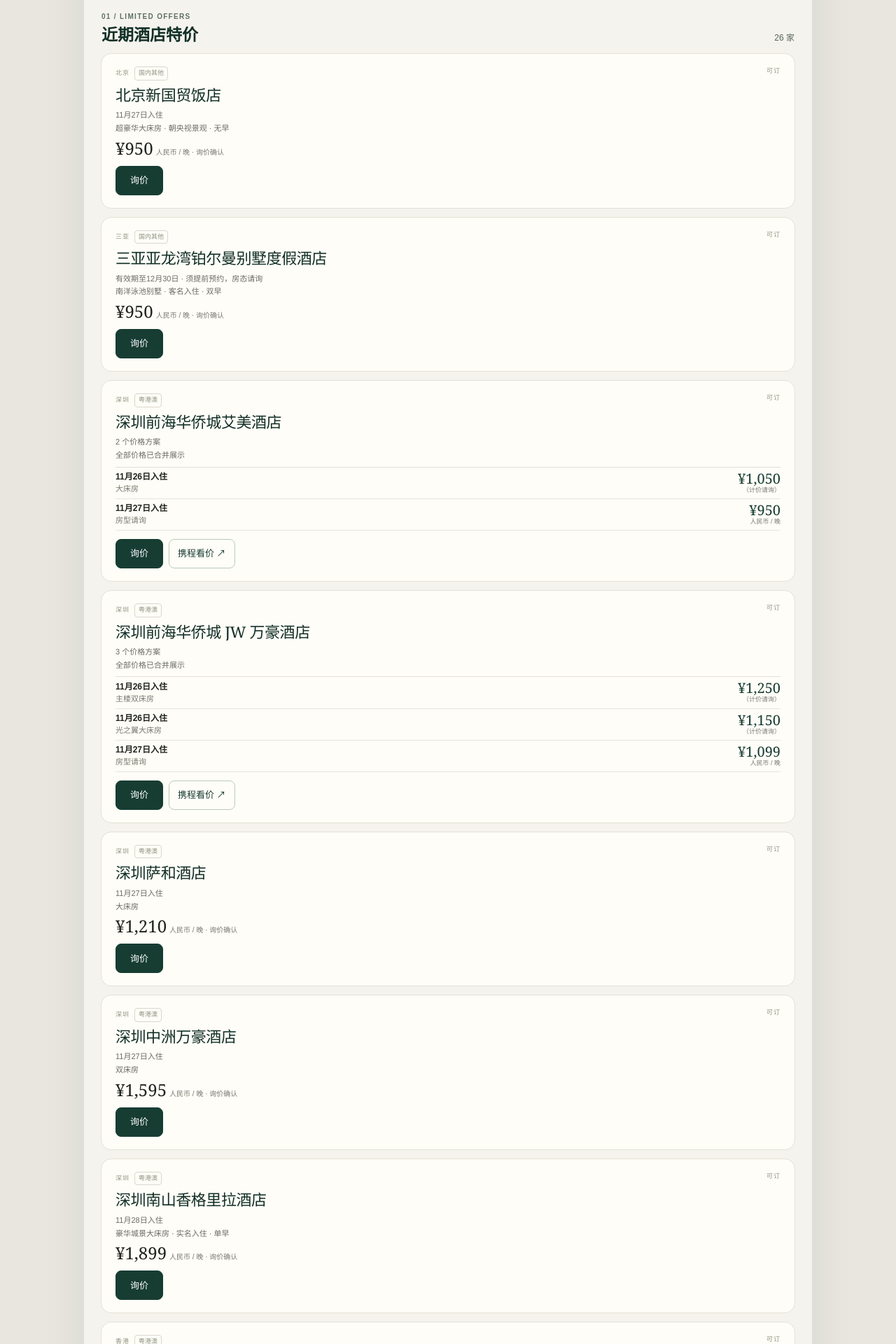
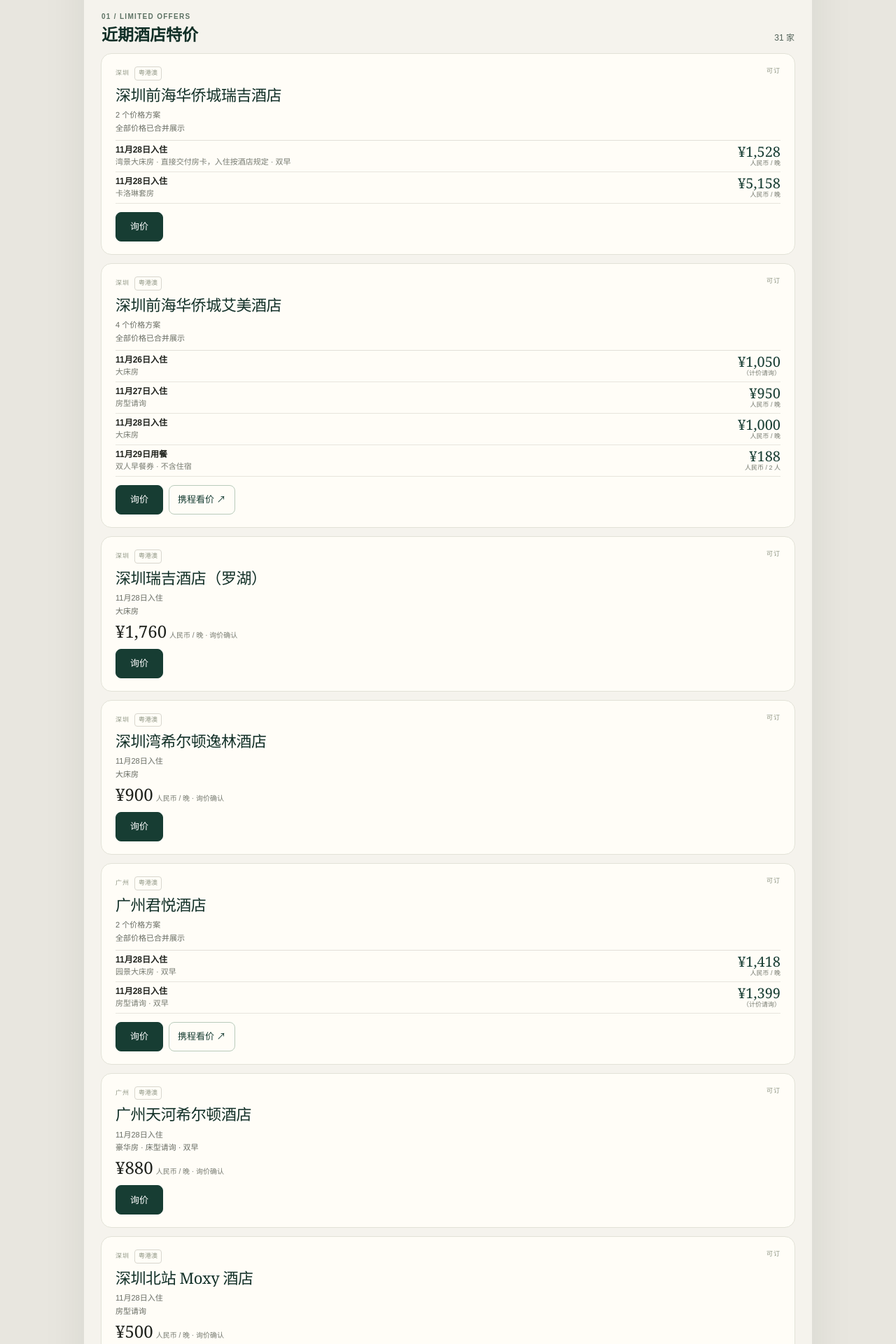
Before and after one commit to rachelzhao1202-blip/voyage-travel, a Next.js app: page / in a window 1280 px wide. Shown: the part 640-2560 px from the top of the page at 70% size. Built offline with nearby package versions, Linux system fonts and the light colour scheme.

Commit message:
Publish user-confirmed November 28 weekend offers; distinguish Luohu and Qianhai St Regis and label room-card delivery

```diff
--- a/data/hotels.ts
+++ b/data/hotels.ts
@@ -62,6 +62,168 @@ export function formatAvailableHotelDates(dates: string[], today: string): strin
 // 仅收录用户明确说“加入主页特价”的房源；其他资料保留在内部清单。
 // 有截止日的项目会在日期过后自动从首页隐藏。
 export const hotelOffers: HotelOffer[] = [
+  {
+    "id": "sz-qianhai-st-regis-bay-nov28-2026",
+    "hotel": "深圳前海华侨城瑞吉酒店",
+    "englishName": "THE ST. REGIS SHENZHEN BAO’AN",
+    "city": "深圳",
+    "cityEnglish": "SHENZHEN",
+    "region": "粤港澳",
+    "homepage": true,
+    "checkIn": "2026-11-28",
+    "checkOut": "2026-11-29",
+    "dateLabel": "11月28日入住",
+    "room": "湾景大床房 · 直接交付房卡，入住按酒店规定",
+    "breakfast": "双早",
+    "price": "1528",
+    "priceUnit": "人民币 / 晚",
+    "status": "available"
+  },
+  {
+    "id": "sz-qianhai-st-regis-caroline-nov28-2026",
+    "hotel": "深圳前海华侨城瑞吉酒店",
+    "englishName": "THE ST. REGIS SHENZHEN BAO’AN",
+    "city": "深圳",
+    "cityEnglish": "SHENZHEN",
+    "region": "粤港澳",
+    "homepage": true,
+    "checkIn": "2026-11-28",
+    "checkOut": "2026-11-29",
+    "dateLabel": "11月28日入住",
+    "room": "卡洛琳套房",
+    "price": "5158",
+    "priceUnit": "人民币 / 晚",
+    "status": "available"
+  },
+  {
+    "id": "sz-qianhai-lemeridien-king-nov28-2026",
+    "hotel": "深圳前海华侨城艾美酒店",
+    "englishName": "LE MÉRIDIEN SHENZHEN, QIANHAI",
+    "city": "深圳",
+    "cityEnglish": "SHENZHEN",
+    "region": "粤港澳",
+    "homepage": true,
+    "checkIn": "2026-11-28",
+    "checkOut": "2026-11-29",
+    "dateLabel": "11月28日入住",
+    "room": "大床房",
+    "price": "1000",
+    "priceUnit": "人民币 / 晚",
+    "status": "available"
+  },
+  {
+    "id": "sz-luohu-st-regis-king-nov28-2026",
+    "hotel": "深圳瑞吉酒店（罗湖）",
+    "englishName": "THE ST. REGIS SHENZHEN",
+    "city": "深圳",
+    "cityEnglish": "SHENZHEN",
+    "region": "粤港澳",
+    "homepage": true,
+    "checkIn": "2026-11-28",
+    "checkOut": "2026-11-29",
+    "dateLabel": "11月28日入住",
+    "room": "大床房",
+    "price": "1760",
+    "priceUnit": "人民币 / 晚",
+    "status": "available"
+  },
+  {
+    "id": "sz-bay-doubletree-king-nov28-2026",
+    "hotel": "深圳湾希尔顿逸林酒店",
+    "englishName": "DOUBLETREE BY HILTON SHENZHEN BAY",
+    "city": "深圳",
+    "cityEnglish": "SHENZHEN",
+    "region": "粤港澳",
+    "homepage": true,
+    "checkIn": "2026-11-28",
+    "checkOut": "2026-11-29",
+    "dateLabel": "11月28日入住",
+    "room": "大床房",
+    "price": "900",
+    "priceUnit": "人民币 / 晚",
+    "status": "available"
+  },
+  {
+    "id": "gz-grand-hyatt-garden-nov28-2026",
+    "hotel": "广州君悦酒店",
+    "englishName": "GRAND HYATT GUANGZHOU",
+    "city": "广州",
+    "cityEnglish": "GUANGZHOU",
+    "region": "粤港澳",
+    "homepage": true,
+    "checkIn": "2026-11-28",
+    "checkOut": "2026-11-29",
+    "dateLabel": "11月28日入住",
+    "room": "园景大床房",
+    "breakfast": "双早",
+    "price": "1418",
+    "priceUnit": "人民币 / 晚",
+    "status": "available"
+  },
+  {
+    "id": "gz-tianhe-hilton-deluxe-nov28-2026",
+    "hotel": "广州天河希尔顿酒店",
+    "englishName": "HILTON GUANGZHOU TIANHE",
+    "city": "广州",
+    "cityEnglish": "GUANGZHOU",
+    "region": "粤港澳",
+    "homepage": true,
+    "checkIn": "2026-11-28",
+    "checkOut": "2026-11-29",
+    "dateLabel": "11月28日入住",
+    "room": "豪华房 · 床型请询",
+    "breakfast": "双早",
+    "price": "880",
+    "priceUnit": "人民币 / 晚",
+    "status": "available"
+  },
+  {
+    "id": "sz-moxy-north-nov28-2026",
+    "hotel": "深圳北站 Moxy 酒店",
+    "englishName": "MOXY SHENZHEN NORTH STATION",
+    "city": "深圳",
+    "cityEnglish": "SHENZHEN",
+    "region": "粤港澳",
+    "homepage": true,
+    "checkIn": "2026-11-28",
+    "checkOut": "2026-11-29",
+    "dateLabel": "11月28日入住",
+    "room": "房型请询",
+    "price": "500",
+    "priceUnit": "人民币 / 晚",
+    "status": "available"
+  },
+  {
+    "id": "sz-qianhai-lemeridien-breakfast-nov29-2026",
+    "hotel": "深圳前海华侨城艾美酒店",
+    "englishName": "LE MÉRIDIEN SHENZHEN, QIANHAI",
+    "dateLabel": "11月29日用餐",
+    "room": "双人早餐券 · 不含住宿",
+    "price": "188",
+    "city": "深圳",
+    "cityEnglish": "SHENZHEN",
+    "region": "粤港澳",
+    "homepage": true,
+    "expiresOn": "2026-11-29",
+    "priceUnit": "人民币 / 2 人",
+    "status": "available"
+  },
+  {
+    "id": "sz-sahe-dining-nov29-2026",
+    "hotel": "深圳萨和酒店",
+    "englishName": "SAHE",
+    "dateLabel": "11月29日 12:00 用餐",
+    "room": "双人餐饮 · 餐食及门店请询 · 不含住宿",
+    "price": "259",
+    "city": "深圳",
+    "cityEnglish": "SHENZHEN",
+    "region": "粤港澳",
+    "homepage": true,
+    "expiresOn": "2026-11-29",
+    "priceUnit": "人民币 / 2 人",
+    "status": "available",
+    "expiresAt": "2026-11-29T12:00:00+08:00"
+  },
   {
     "id": "beijing-hotel-jen-nov27-2026",
     "hotel": "北京新国贸饭店",
```
